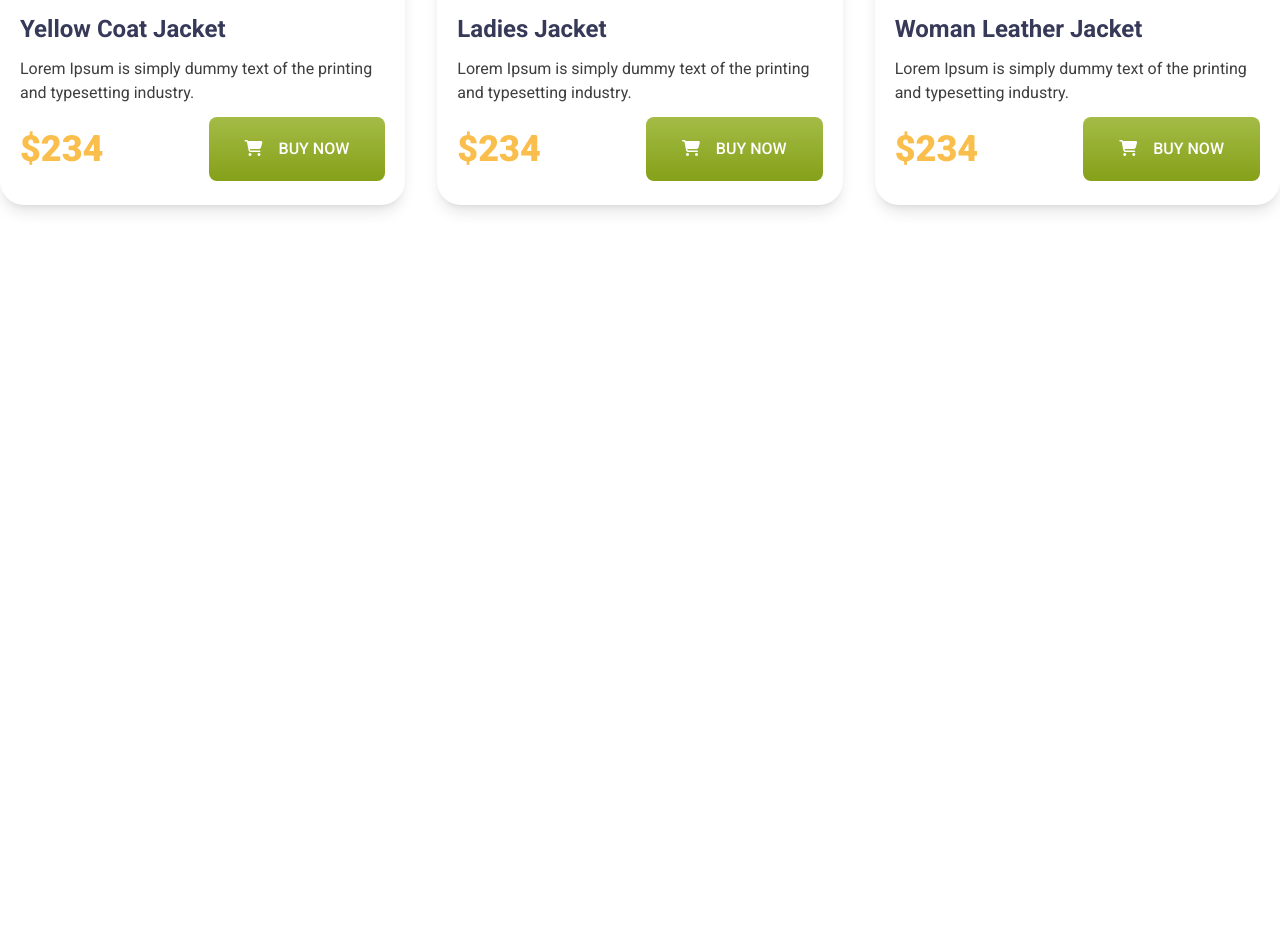
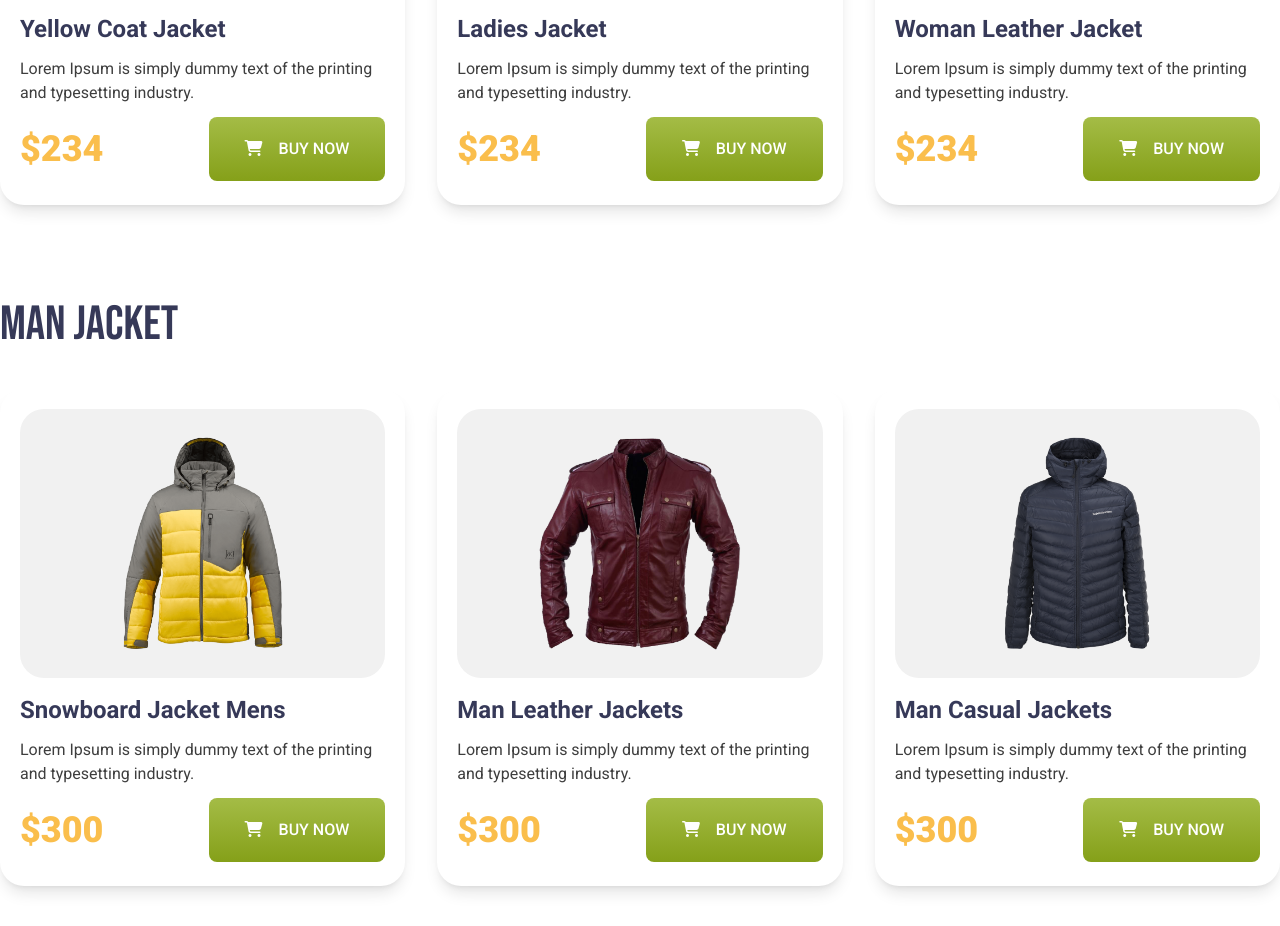
Before and after one commit to MukitHossen7/penguin-fashion-house, a website: page index.html in a window 1280 px wide. Shown: the part 1162-2088 px from the top of the page. Before the commit the page ends 1407 px from the top, so only its background shows below. Drawn offline with Linux system fonts and the light colour scheme.

Commit message:
man section done

```diff
--- a/index.html
+++ b/index.html
@@ -70,7 +70,7 @@
 
     <main>
       <!-- Woman Jacket -->
-      <div class="max-w-7xl mx-auto mt-14 mb-10 px-4 md:px-0">
+      <div class="max-w-7xl mx-auto mt-14 px-4 md:px-0">
         <h1
           class="text-[#363958] font-Bebas text-5xl font-normal mb-6 text-center md:text-left"
         >
@@ -143,6 +143,80 @@
           </div>
         </div>
       </div>
+
+      <!-- Man Jacket -->
+      <div class="max-w-7xl mx-auto mt-24 px-4 md:px-0 mb-10">
+        <h1
+          class="font-Bebas text-[#363958] text-5xl font-normal mb-10 text-center md:text-left"
+        >
+          Man Jacket
+        </h1>
+        <div class="font-Roboto flex flex-col md:flex-row gap-8">
+          <!-- card-1 -->
+          <div class="man-card">
+            <div class="man-card-img">
+              <img
+                src="images/jacket-4.png"
+                alt=""
+                class="max-w-[202px] max-h-[269px]"
+              />
+            </div>
+            <h2 class="man-card-h2">Snowboard Jacket Mens</h2>
+            <p class="man-card-p">
+              Lorem Ipsum is simply dummy text of the printing and typesetting
+              industry.
+            </p>
+            <div class="flex items-center justify-between mt-3">
+              <h4 class="man-card-h4">$300</h4>
+              <button class="btn mt-0">
+                <i class="fa-solid fa-cart-shopping mr-3"></i> BUY NOW
+              </button>
+            </div>
+          </div>
+          <!-- card-2 -->
+          <div class="man-card">
+            <div class="man-card-img">
+              <img
+                src="images/jacket-5.png"
+                alt=""
+                class="max-w-[202px] max-h-[269px]"
+              />
+            </div>
+            <h2 class="man-card-h2">Man Leather Jackets</h2>
+            <p class="man-card-p">
+              Lorem Ipsum is simply dummy text of the printing and typesetting
+              industry.
+            </p>
+            <div class="flex items-center justify-between mt-3">
+              <h4 class="man-card-h4">$300</h4>
+              <button class="btn mt-0">
+                <i class="fa-solid fa-cart-shopping mr-3"></i> BUY NOW
+              </button>
+            </div>
+          </div>
+          <!-- card-3 -->
+          <div class="man-card">
+            <div class="man-card-img">
+              <img
+                src="images/jacket-6.png"
+                alt=""
+                class="max-w-[202px] max-h-[269px]"
+              />
+            </div>
+            <h2 class="man-card-h2">Man Casual Jackets</h2>
+            <p class="man-card-p">
+              Lorem Ipsum is simply dummy text of the printing and typesetting
+              industry.
+            </p>
+            <div class="flex items-center justify-between mt-3">
+              <h4 class="man-card-h4">$300</h4>
+              <button class="btn mt-0">
+                <i class="fa-solid fa-cart-shopping mr-3"></i> BUY NOW
+              </button>
+            </div>
+          </div>
+        </div>
+      </div>
     </main>
   </body>
 </html>
--- a/src/input.css
+++ b/src/input.css
@@ -8,6 +8,7 @@
   .btn {
     @apply bg-gradient-to-b from-[#A4BC46] to-[#85A019] font-Roboto text-white inline-block py-5 px-9 rounded-lg font-medium text-base mt-3;
   }
+  /* woman group */
   .woman-card {
     @apply bg-white px-5 pt-5 pb-6 shadow-lg rounded-3xl;
   }
@@ -23,6 +24,22 @@
   .woman-card-h4 {
     @apply text-[#FABE4C] font-extrabold text-4xl;
   }
+  /* Man group */
+  .man-card {
+    @apply bg-white px-5 pt-5 pb-6 shadow-lg rounded-3xl;
+  }
+  .man-card-img {
+    @apply flex justify-center bg-[#F1F1F1] rounded-3xl py-7 px-5;
+  }
+  .man-card-h2 {
+    @apply text-[#363958] font-bold text-2xl mt-4;
+  }
+  .man-card-p {
+    @apply text-[#3E3E3E] font-normal text-base mt-3;
+  }
+  .man-card-h4 {
+    @apply text-[#FABE4C] font-extrabold text-4xl;
+  }
 }
 
 @layer utilities {
```
Also changed, not shown: src/output.css.
